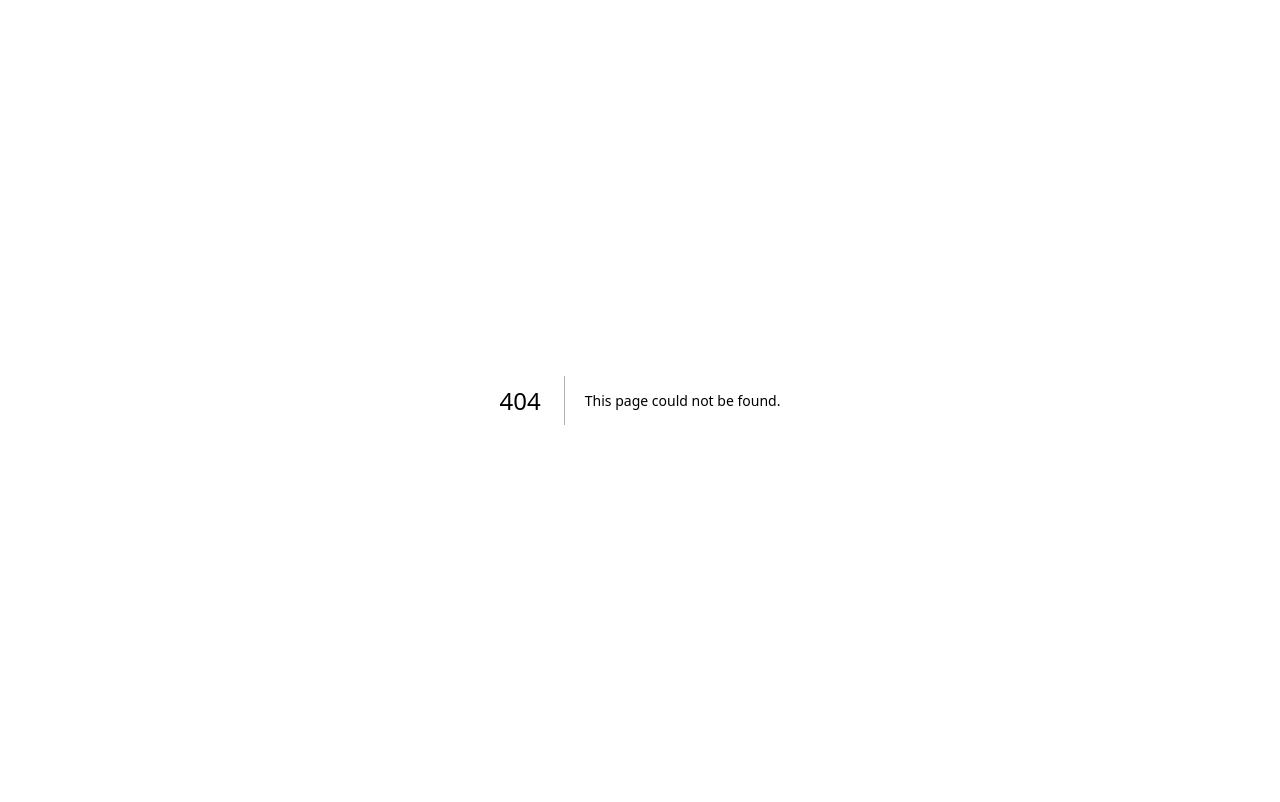
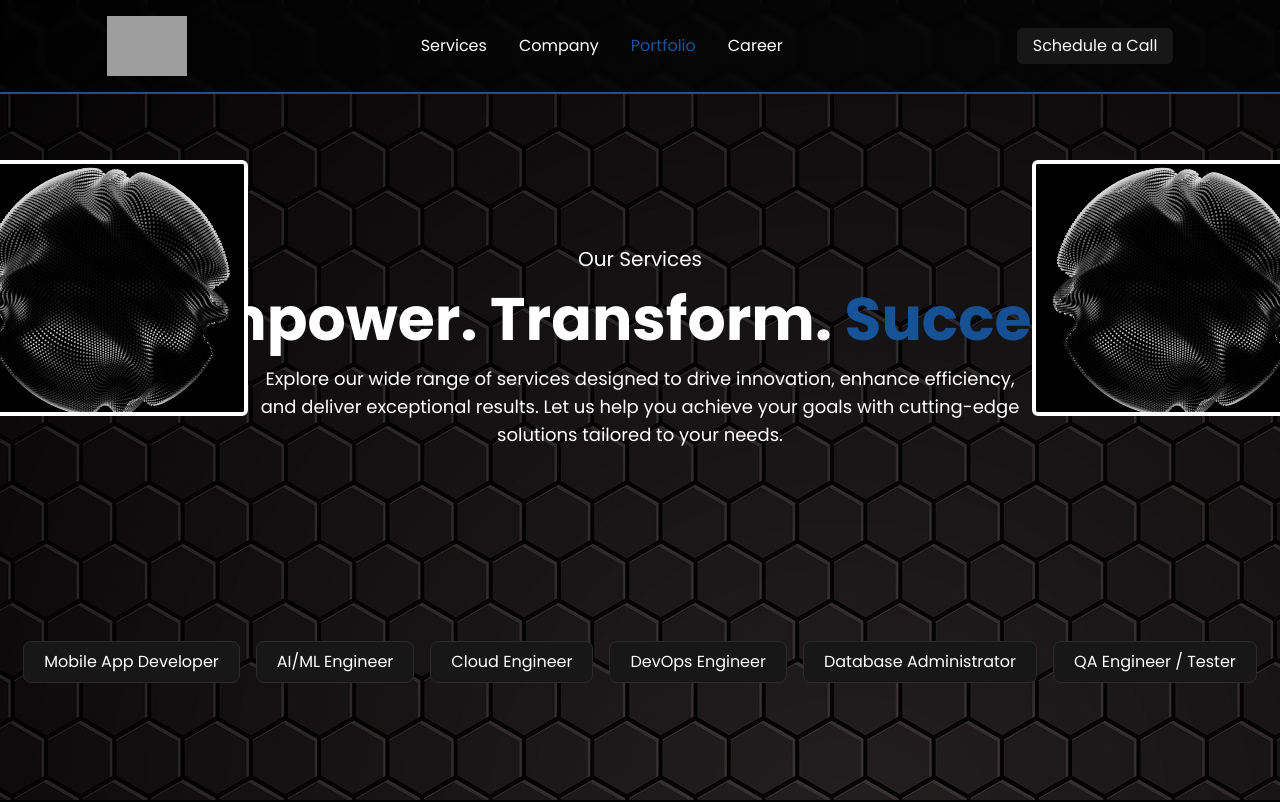
Before and after one commit to digital-protein/digital-protein, a Next.js app: page /portfolio in a window 1280 px wide. Before the commit this address had no page. Shown: the top 802 px of the page. Built offline with nearby package versions, Linux system fonts and the light colour scheme; grey boxes are pictures that could not be loaded.

Commit message:
added portfolio page

```diff
--- a/pages/contact.tsx
+++ b/pages/contact.tsx
@@ -7,6 +7,7 @@ import { useForm } from 'react-hook-form';
 import Footer from '@/components/common/Footer';
 import Navbar from '@/components/common/Navbar';
 import { UserContext } from '@/context/userContext';
+import { Button } from '@/components/ui/button';
 
 const contact = () => {
     const { setCurrentTab } = useContext(UserContext);
@@ -47,15 +48,15 @@ const contact = () => {
 
             <Navbar />
 
-            <div className='w-full h-auto flex flex-col gap-6 items-center justify-center pb-20 pt-32'>
+            <div
+                className='w-full h-auto flex flex-col gap-6 items-center justify-center pb-20 pt-32'
+                style={{
+                    backgroundImage: "url('/bg/texture.jpg')",
+                    backgroundRepeat: "no-repeat",
+                }}
+            >
 
-                <div
-                    className='flex flex-col items-center justify-center w-full h-auto'
-                    style={{
-                        backgroundImage: "url('/bg/texture.jpg')",
-                        backgroundRepeat: "no-repeat",
-                    }}
-                >
+                <div className='flex flex-col items-center justify-center w-full h-auto'>
 
                     <div className='flex flex-col w-10/12 h-auto justify-center items-center text-center gap-4'>
                         <h1 className='md:text-7xl text-4xl font-bold text-[#fff]'>Let's Talk</h1>
@@ -89,7 +90,7 @@ const contact = () => {
                             </div>
                         </div>
                         <div className='flex flex-row gap-4 w-full h-auto justify-end'>
-                            <button type='submit' className='w-40 h-12 rounded flex items-center justify-center px-4 py-2 bg-[#818181] text-white' disabled={submitting}>{submitting ? 'Submitting...' : 'Submit'}</button>
+                            <Button variant={'manual'} type='submit' className='w-40 h-12 rounded flex items-center justify-center px-4 py-2' disabled={submitting}>{submitting ? 'Submitting...' : 'Submit'}</Button>
                         </div>
                         {submitSuccess && <p className="text-green-600">Form submitted successfully!</p>}
                     </form>
--- /dev/null
+++ b/pages/portfolio.tsx
@@ -0,0 +1,80 @@
+import React, { useContext, useEffect } from 'react';
+import Head from 'next/head';
+import Image from 'next/image';
+
+import Navbar from '@/components/common/Navbar';
+import Footer from '@/components/common/Footer';
+import { UserContext } from '@/context/userContext';
+
+const Portfolio = () => {
+    const { setCurrentTab } = useContext(UserContext);
+
+    useEffect(() => {
+        setCurrentTab('portfolio');
+    }, [setCurrentTab]);
+
+    return (
+        <div className='min-h-screen bg-black'>
+
+            <Head>
+                <link rel="icon" href="/favicon.ico" type="image/png" sizes="32x32" />
+                <title>Portfolio | Digital Protein | Our Work & Innovations</title>
+                <meta name="description" content="Explore Digital Protein's portfolio showcasing our expertise in AI, web development, cloud computing, and digital transformation. See our innovative projects in action." />
+                <meta name="keywords" content="Digital Protein portfolio, web development projects, AI solutions, cloud computing, case studies, technology solutions, digital transformation projects" />
+                <meta name="author" content="Digital Protein" />
+
+                <meta property="og:title" content="Portfolio | Digital Protein | Our Work & Innovations" />
+                <meta property="og:description" content="Discover Digital Protein’s cutting-edge projects in AI, web development, and cloud computing. Check out how we are transforming businesses with technology." />
+                <meta property="og:image" content="/logo/og-digitalprotein.png" />
+                <meta property="og:url" content="https://www.digitalprotein.in/portfolio" />
+                <meta property="og:type" content="website" />
+
+                <meta name="twitter:card" content="summary_large_image" />
+                <meta name="twitter:title" content="Portfolio | Digital Protein | Our Work & Innovations" />
+                <meta name="twitter:description" content="Explore our portfolio of innovative solutions in AI, cloud computing, and web development. See how Digital Protein is shaping the future." />
+                <meta name="twitter:image" content="/logo/og-digitalprotein.png" />
+            </Head>
+
+            <Navbar />
+
+            <div className='w-full h-auto flex flex-col gap-6 items-center justify-center mb-20'>
+
+                <div
+                    className='w-full md:min-h-screen h-auto flex flex-col items-center justify-center gap-48 relative overflow-hidden'
+                    style={{
+                        backgroundImage: "url('/bg/texture.jpg')",
+                        backgroundRepeat: "no-repeat",
+                    }}
+                >
+                    <Image src={'/bg/sphere.svg'} alt='sphere' width={384} height={384} className='absolute -left-10 top-40 object-cover h-64 w-72 border-4 border-white rounded-md' priority={true} />
+                    <Image src={'/bg/sphere.svg'} alt='sphere' width={384} height={384} className='absolute -right-10 top-40 object-cover h-64 w-72 border-4 border-white rounded-md' priority={true} />
+
+                    <div className='flex flex-col gap-4 items-center justify-center text-center w-11/12 mt-32 text-white'>
+                        <div className='md:text-xl text-base font-normal'>Our Services</div>
+                        <div className='md:text-6xl text-3xl font-bold'>
+                            Empower. Transform. <span className='bg-clip-text text-transparent bg-gradient-to-r from-[#175398] to-[#154e8f]'>Succeed</span>
+                        </div>
+                        <div className='md:w-2/3 w-full md:text-lg text-base'>
+                            Explore our wide range of services designed to drive innovation, enhance efficiency, and deliver exceptional results. Let us help you achieve your goals with cutting-edge solutions tailored to your needs.
+                        </div>
+                    </div>
+
+                    <div className='flex flex-row gap-4'>
+                        <div className='py-2 px-5 cursor-pointer serviceCard'>Mobile App Developer</div>
+                        <div className='py-2 px-5 cursor-pointer serviceCard'>AI/ML Engineer</div>
+                        <div className='py-2 px-5 cursor-pointer serviceCard'>Cloud Engineer</div>
+                        <div className='py-2 px-5 cursor-pointer serviceCard'>DevOps Engineer</div>
+                        <div className='py-2 px-5 cursor-pointer serviceCard'>Database Administrator</div>
+                        <div className='py-2 px-5 cursor-pointer serviceCard'>QA Engineer / Tester</div>
+                    </div>
+                </div>
+
+            </div>
+
+            <Footer />
+
+        </div>
+    )
+}
+
+export default Portfolio
```
